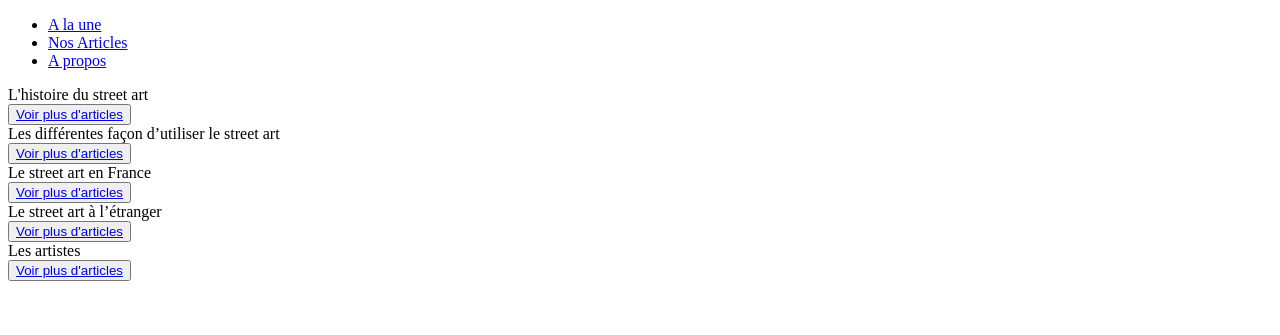
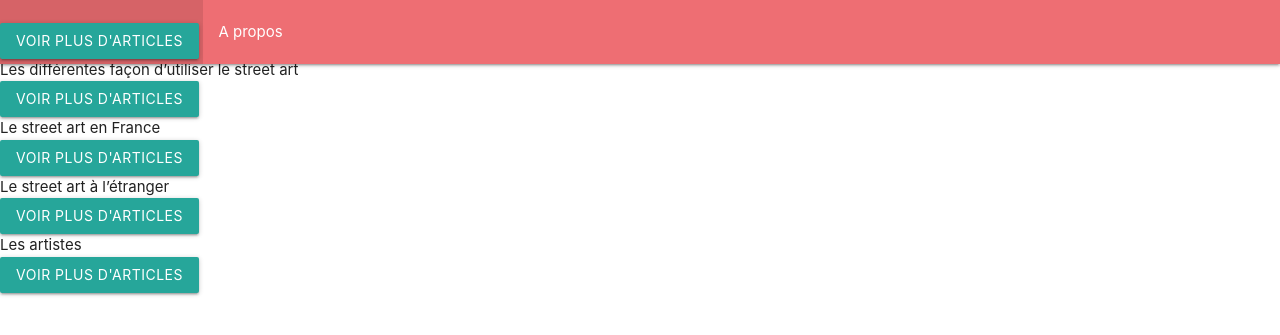
Before and after one commit to CFI-N/StreetZine, a Flask app: page /nos-articles in a window 1280 px wide. Shown: the top 335 px of the page. Run offline with Flask 2, Linux system fonts and the light colour scheme; some libraries are stand-ins or nearby versions.

Commit message:
Added materialize and basic less styling components, we now need to do the front, f

```diff
--- /dev/null
+++ b/static/css/colors.less
@@ -0,0 +1,21 @@
+// Main colors
+@primary: #2d7ec2;
+@secondary: #374c9c;
+@accents: #a080b9;
+@p_light:  #6aadf5;
+@p_dark:  #005291;
+@s_light:  #6b77ce;
+@s_darkt:  #00256d;
+@a_light:  #d2b0eb;
+@a_dark:  #715389;
+@background: #263238;
+@b_light: #4f5b62;
+
+.p_a_gradient{
+    background: rgb(45,126,194);
+    background: linear-gradient(90deg, rgba(45,126,194,1) 0%, rgba(160,128,185,1) 100%);
+}
+.p_a_gradient_text{
+    color: rgb(45,126,194);
+    color: linear-gradient(90deg, rgba(45,126,194,1) 0%, rgba(160,128,185,1) 100%);
+}
--- /dev/null
+++ b/static/css/containers.less
@@ -0,0 +1,86 @@
+// Fluid vars
+@wfluid: 100vw;
+@hfluid: 100vh;
+@wktuhack: calc(100vw - (100vw - 100%));
+.wfluid {
+    width: @wfluid;
+}
+
+.hfluid {
+    height: @hfluid;
+}
+
+// Flex
+.flex {
+    display: flex;
+}
+
+.frow {
+    .flex();
+    flex-direction: row;
+}
+
+.fcol {
+    .flex();
+    flex-direction: column;
+}
+
+.center {
+    justify-content: center;
+}
+
+.space-between {
+    justify-content: space-between;
+}
+
+.space-around {
+    justify-content: space-around;
+}
+
+//Wrappers
+.wrapper-row {
+    .frow();
+    .space-between();
+}
+
+.wrapper-col {
+    .fcol();
+    .center();
+}
+
+// Body & Scrollbar
+.antiscroll {
+    overflow: hidden;
+}
+body {
+    overflow-x: hidden;
+    scrollbar-width: thin;
+    scrollbar-color: @accents @p_dark;
+}
+
+body::-webkit-scrollbar {
+    width: 10px;
+}
+
+body::-webkit-scrollbar-track {
+    background: @p_dark;
+}
+
+body::-webkit-scrollbar-thumb {
+    background-color: @accents;
+    border-radius: 20px;
+    border: 3px solid @p_dark;
+}
+
+body::-webkit-scrollbar-thumb:hover {
+    background-color: @secondary;
+    border-radius: 20px;
+    border: 3px solid @p_dark;
+    cursor: pointer;
+}
+
+body::-webkit-scrollbar-thumb:focus {
+    background-color: @secondary;
+    border-radius: 20px;
+    border: 0px solid @secondary;
+}
--- /dev/null
+++ b/static/css/fonts.less
@@ -0,0 +1,14 @@
+// Fonts
+@text_font: "ubuntu";
+@navlink_font: "acier-bat-solid";
+
+// Text
+.uB {
+    font-family: @text_font;
+    font-weight: 800;
+}
+
+.uL {
+    font-family: @text_font;
+    font-weight: 400;
+}
--- /dev/null
+++ b/static/css/footer.less
@@ -0,0 +1 @@
+// Footer rules
--- /dev/null
+++ b/static/css/main.css
@@ -0,0 +1,92 @@
+.p_a_gradient {
+  background: #2d7ec2;
+  background: linear-gradient(90deg, #2d7ec2 0%, #a080b9 100%);
+}
+.p_a_gradient_text {
+  color: #2d7ec2;
+  color: linear-gradient(90deg, #2d7ec2 0%, #a080b9 100%);
+}
+.uB {
+  font-family: "ubuntu";
+  font-weight: 800;
+}
+.uL {
+  font-family: "ubuntu";
+  font-weight: 400;
+}
+.wfluid {
+  width: 100vw;
+}
+.hfluid {
+  height: 100vh;
+}
+.flex {
+  display: flex;
+}
+.frow {
+  display: flex;
+  flex-direction: row;
+}
+.fcol {
+  display: flex;
+  flex-direction: column;
+}
+.center {
+  justify-content: center;
+}
+.space-between {
+  justify-content: space-between;
+}
+.space-around {
+  justify-content: space-around;
+}
+.wrapper-row {
+  display: flex;
+  flex-direction: row;
+  justify-content: space-between;
+}
+.wrapper-col {
+  display: flex;
+  flex-direction: column;
+  justify-content: center;
+}
+.antiscroll {
+  overflow: hidden;
+}
+body {
+  overflow-x: hidden;
+  scrollbar-width: thin;
+  scrollbar-color: #a080b9 #005291;
+}
+body::-webkit-scrollbar {
+  width: 10px;
+}
+body::-webkit-scrollbar-track {
+  background: #005291;
+}
+body::-webkit-scrollbar-thumb {
+  background-color: #a080b9;
+  border-radius: 20px;
+  border: 3px solid #005291;
+}
+body::-webkit-scrollbar-thumb:hover {
+  background-color: #374c9c;
+  border-radius: 20px;
+  border: 3px solid #005291;
+  cursor: pointer;
+}
+body::-webkit-scrollbar-thumb:focus {
+  background-color: #374c9c;
+  border-radius: 20px;
+  border: 0px solid #374c9c;
+}
+nav {
+  position: fixed;
+}
+.BIG {
+  font-size: 10em;
+  background: #2d7ec2;
+  background: linear-gradient(90deg, #2d7ec2 0%, #a080b9 100%);
+  -webkit-background-clip: text;
+  -webkit-text-fill-color: transparent;
+}
--- /dev/null
+++ b/static/css/main.less
@@ -0,0 +1,19 @@
+// Modules
+@import "colors";
+@import "fonts";
+@import "containers";
+
+
+// Components
+@import "preloader";
+@import "navbar";
+@import "footer";
+@import "media";
+
+// Page exclusive rules
+.BIG{
+    font-size: 10em;
+    .p_a_gradient();
+    -webkit-background-clip: text;
+	-webkit-text-fill-color: transparent;
+}
--- /dev/null
+++ b/static/css/navbar.less
@@ -0,0 +1,6 @@
+// Navbar rules
+nav{
+    position: fixed;
+    top: 0;
+    left:0;
+}
--- a/templates/404.html
+++ b/templates/404.html
@@ -4,4 +4,7 @@
 
 {% include "nav.html" %}
 
-Nope, nothing here. Retry.
+<div class="hfluid wfluid flex center fcol">
+    <h1 class="uB BIG">404</h1>
+    <p class="uL">La page demandé n'a pas été trouvée.</p>
+</div>
--- a/templates/article_lister.html
+++ b/templates/article_lister.html
@@ -8,5 +8,5 @@
 
 {% for theme in article_data %}
     <div>{{theme["name"]}}</div>
-    <button><a href="nos-articles/{{theme['name']}}">Voir plus d'articles</a></button>
+    <a class="waves-effect waves-light btn" href="nos-articles/{{theme['name']}}">Voir plus d'articles</a>
 {% endfor %}
--- a/templates/article_theme_index.html
+++ b/templates/article_theme_index.html
@@ -15,6 +15,6 @@
 <ul>
     {% for article in article_data["article"] %}
     <li>
-        <div>{{article["title"]}}</div><button><a href="/nos-articles/{{current_page}}/{{article['title']}}">Voir l'article</a></button> </li>
+        <div>{{article["title"]}}</div><a class="waves-effect waves-light btn" href="/nos-articles/{{current_page}}/{{article['title']}}">Voir l'article</a></li>
     {% endfor %}
 </ul>
--- a/templates/head.html
+++ b/templates/head.html
@@ -22,5 +22,11 @@
     <link rel="preconnect" href="https://fonts.gstatic.com" crossorigin>
     <link href="https://fonts.googleapis.com/css2?family=Ubuntu:wght@300;400;700&display=swap" rel="stylesheet">
     <!-- css rules -->
-    <link rel="stylesheet" media="screen" href="path/to/the/style.css">
+    <link rel="stylesheet" media="screen" href="/static/css/main.css">
+
+    <!-- Compiled and minified CSS -->
+    <link rel="stylesheet" href="https://cdnjs.cloudflare.com/ajax/libs/materialize/1.0.0/css/materialize.min.css">
+
+    <!-- Compiled and minified JavaScript -->
+    <script src="https://cdnjs.cloudflare.com/ajax/libs/materialize/1.0.0/js/materialize.min.js"></script>
 </head>
--- a/templates/nav.html
+++ b/templates/nav.html
@@ -1,7 +1,7 @@
 <nav>
     <ul>
-        <li class="{% if page == 'a-la-une' %}active{% endif %}"><a href="/a-la-une">A la une</a></li>
-        <li class="{% if page == 'nos-articles' %}active{% endif %}"><a href="/nos-articles">Nos Articles</a></li>
-        <li class="{% if page == 'a-propos' %}active{% endif %}"><a href="/a-propos">A propos</a></li>
+        <li class="{% if page == 'a-la-une' %}active{% endif %} waves-effect waves-light"><a href="/a-la-une">A la une</a></li>
+        <li class="{% if page == 'nos-articles' %}active{% endif %} waves-effect waves-light"><a href="/nos-articles">Nos Articles</a></li>
+        <li class="{% if page == 'a-propos' %}active{% endif %} waves-effect waves-light"><a href="/a-propos">A propos</a></li>
     </ul>
 </nav>
```
Also changed, not shown: static/css/media.less (added), static/css/preloader.less (added).
